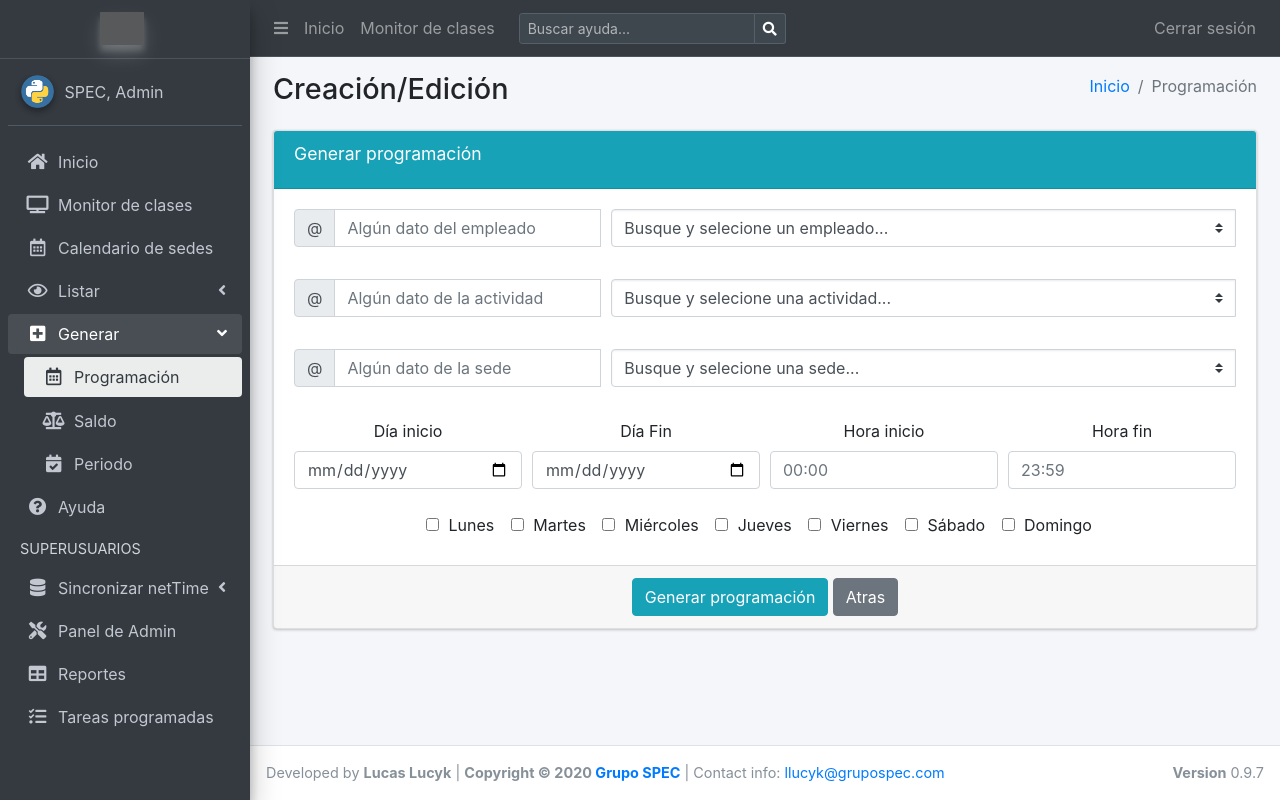
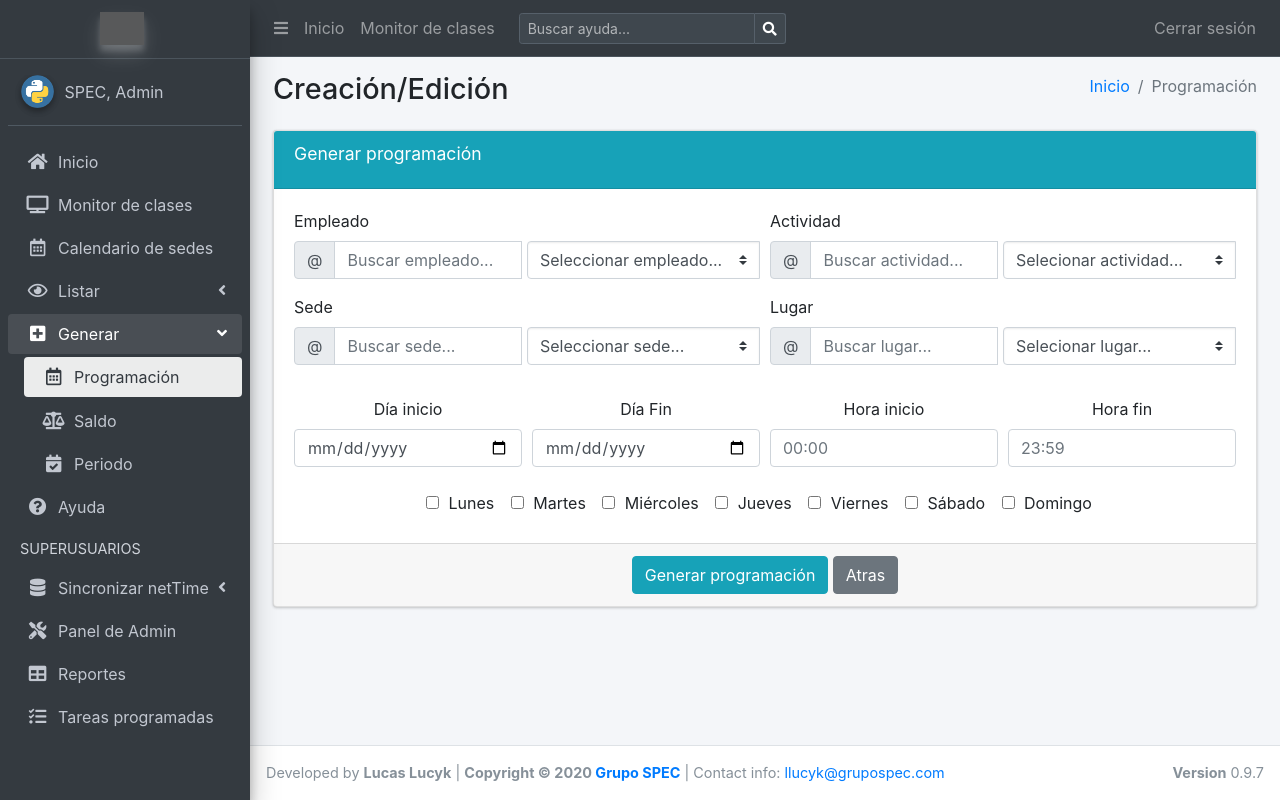
Before and after one commit to lucaslucyk/sgc-web, a Django app: page /create/programacion/ in a window 1280 px wide. Run offline with Django 3.2, Linux system fonts and the light colour scheme; a user stored in the database is signed in; parts of the project's set-up code (start-up, migrations or seed data) failed here and were passed over; some libraries are stand-ins or nearby versions; grey boxes are pictures that could not be loaded.

Commit message:
programming supports place

```diff
--- a/scg/apps/api/urls.py
+++ b/scg/apps/api/urls.py
@@ -31,12 +31,12 @@ get_urls = [
 		'actividades/<str:_filter>/', views.get_actividades,
 		name='get_actividades'),
 	path('sedes/<str:_filter>/', views.get_sedes, name='get_sedes'),
+	path('lugares/<str:_filter>/', views.get_lugares, name='get_lugares'),
 	path('day_classes/', views.get_day_classes, name='get_day_classes'),
 	path(
 		'clases_from_certificado/<int:certificado_id>/',
 		views.get_clases_from_certificado, name='clases_from_certificado'),
 	path('comment/<int:comment>',views.get_comment_data, name='get_comment'),
-
 	path('current-version/', views.get_current_version, name='current_version'),
 ]
 
--- a/scg/apps/api/views.py
+++ b/scg/apps/api/views.py
@@ -162,7 +162,7 @@ class ComentarioViewSet(BaseViewSet, viewsets.ModelViewSet):
 
         return Response(self.get_serializer(instance).data)
 
-### v1.0 ###
+### v1.0 OR internal ###
 
 # class EmployeeAutocomplete(autocomplete.Select2QuerySetView):
 #     def get_queryset(self):
@@ -278,6 +278,21 @@ def get_sedes(request, _filter, context=None):
 
     return JsonResponse({"results":results})
 
+
+@login_required
+def get_lugares(request, _filter, context=None):
+    """ return activitys what match with filter in JSON format """
+
+    lugares = get_model_data(
+        Lugar, _filter, _fields=('nombre',), _order='nombre')
+
+    results = [{
+        "id": lugar.id,
+        "text": lugar.__str__(),
+    } for lugar in lugares]
+
+    return JsonResponse({"results": results})
+
 @login_required
 def get_comment_data(request, comment, context=None):
     if not comment:
--- a/scg/apps/scg_app/views.py
+++ b/scg/apps/scg_app/views.py
@@ -620,11 +620,15 @@ def programar(request, context=None):
             "empleado": request.POST.get('empleados-search'),
             "actividad": request.POST.get('actividades-search'),
             "sede": request.POST.get('sedes-search'),
+            "lugar": request.POST.get('lugares-search'),
         }
         context["search_data"] = search_data
 
-        if ("empleados-results" and "actividades-results" and
-                "sedes-results" not in request.POST.keys()):
+        _keywords = (
+            "empleados-results", "actividades-results",
+            "sedes-results", "lugares-results"
+        )
+        if any(_ not in request.POST.keys() for _ in _keywords):
             messages.warning(
                 request, "Busque y seleccione los datos en desplegables.")
             return render(request, template, context)
@@ -637,12 +641,15 @@ def programar(request, context=None):
                     Actividad, pk=request.POST.get("actividades-results")),
                 "sede": get_object_or_404(
                     Sede, pk=request.POST.get("sedes-results")),
+                "lugar": get_object_or_404(
+                    Lugar, pk=request.POST.get("lugares-results")),
             }
 
             #update selected data
             context["empleado_selected"] = fields.get("empleado")
             context["actividad_selected"] = fields.get("actividad")
             context["sede_selected"] = fields.get("sede")
+            context["lugar_selected"] = fields.get("lugar")
         except:
             messages.error(request, "Error en campos de búsqueda.")
             return render(request, template, context)
@@ -735,6 +742,7 @@ def programar(request, context=None):
             empleado=fields["empleado"],
             actividad=fields["actividad"],
             sede=fields["sede"],
+            lugar=fields["lugar"],
         )
 
         _not_success, _rejecteds, _creadas = False, False, 0
@@ -788,6 +796,7 @@ def programacion_update(request, pk, context=None):
         "empleado": rec.empleado,
         "actividad": rec.actividad,
         "sede": rec.sede,
+        "lugar": rec.lugar,
     }
 
     #check change permission
@@ -824,6 +833,7 @@ def programacion_update(request, pk, context=None):
             "empleado": rec.empleado,
             "actividad": rec.actividad,
             "sede": rec.sede,
+            "lugar": rec.lugar,
         }
 
         if fields.get("fecha_hasta") < datetime.date.today() and not settings.DEBUG:
--- a/scg/requirements.txt
+++ b/scg/requirements.txt
@@ -9,3 +9,4 @@ markdown
 django-filter
 pandas
 django-extensions
+selenium
--- a/scg/scg/settings.py
+++ b/scg/scg/settings.py
@@ -244,6 +244,11 @@ ACCIONES_CHOICES = (
     ("comentario", "Comentario"),   #keep last
 )
 
+LUGARES_CHOICES = (
+    ("Real", "Real"),
+    ("Virtual", "Virtual"),  # keep last
+)
+
 #help editor
 CKEDITOR_CONFIGS = {
     "default": {
--- a/scg/templates/apps/scg_app/create/programacion.html
+++ b/scg/templates/apps/scg_app/create/programacion.html
@@ -19,100 +19,141 @@
 
 				<div class="card-body">
 					{% if locked %}<fieldset disabled>{% endif %}
+
 					<div class="form-row">
-						<div class="form-group col-4">
-					        <div class="input-group mb-3">
+
+						<div class="form-group col-md-3 col-sm-6 col-xs-12 mb-2 mb-sm-3 mb-md-0">
+							<label for="empleados-search">Empleado</label>
+							<div class="input-group mb-md-3">
 								<div class="input-group-prepend">
-								<span class="input-group-text" id="basic-addon1">@</span>
+									<span class="input-group-text" id="basic-addon1">@</span>
 								</div>
 								<input id="empleados-search" type="text" name="empleados-search" value="{{search_data.empleado}}"
 									api-model-search="true" model-search="empleados" put-in="empleados-results"
-									class="form-control" placeholder="Algún dato del empleado"
-									aria-label="Algún dato del empleado" aria-describedby="basic-addon1"
+									class="form-control" placeholder="Buscar empleado..."
+									aria-label="Buscar empleado..." aria-describedby="basic-addon1"
 									minlength="4" required>
 								<div class="invalid-feedback">
 					        Escriba al menos 4 caracteres para buscar.
 					      </div>
 							</div>
 						</div>
-						<div class="form-group col-8">
-			        <div class="input-group mb-3">
+						<div class="form-group col-md-3 col-sm-6 col-xs-12 pl-md-0 mb-sm-3 mb-md-0">
+							<label for="empleados-search" class="d-none d-sm-inline-block">&nbsp;</label>
+			        <div class="input-group">
 								<select id="empleados-results" class="custom-select" name="empleados-results" required>
 									{% if empleado_selected %}
 										<option value="{{empleado_selected.pk}}" selected="">{{empleado_selected.get_str}}</option>
 									{% else %}
-										<option value="" selected="">Busque y selecione un empleado...</option>
+										<option value="" selected="">Seleccionar empleado...</option>
 									{% endif %}
 								</select>
 								<div class="invalid-feedback">
-					        Utilice el cuadro de búsuqeda, presione Enter y luego seleccione un empleado.
+					        Busque y luego seleccione un empleado.
 					      </div>
 							</div>
 						</div>
-					</div>
 
-					<div class="form-row">
-						<div class="form-group col-4">
-					        <div class="input-group mb-3">
+						<div class="form-group col-md-3 col-sm-6 col-xs-12 mb-2 mb-sm-3 mb-md-0">
+							<label for="empleados-search">Actividad</label>
+							<div class="input-group mb-md-3">
 								<div class="input-group-prepend">
 								<span class="input-group-text" id="basic-addon2">@</span>
 								</div>
 								<input id="actividades-search" type="text" name="actividades-search" value="{{search_data.actividad}}"
 									api-model-search="true" model-search="actividades" put-in="actividades-results"
-									class="form-control" placeholder="Algún dato de la actividad"
-									aria-label="Algún dato de la actividad" aria-describedby="basic-addon2"
+									class="form-control" placeholder="Buscar actividad..."
+									aria-label="Buscar actividad..." aria-describedby="basic-addon2"
 									minlength="4" required>
 								<div class="invalid-feedback">
 					        Escriba al menos 4 caracteres para buscar.
 					      </div>
 							</div>
 						</div>
-						<div class="form-group col-8">
-					        <div class="input-group mb-3">
+						<div class="form-group col-md-3 col-sm-6 col-xs-12 pl-md-0 mb-sm-3 mb-md-0">
+							<label for="empleados-search" class="d-none d-sm-inline-block">&nbsp;</label>
+							<div class="input-group">
 								<select id="actividades-results" name="actividades-results" class="custom-select" required>
 									{% if actividad_selected %}
 										<option value="{{actividad_selected.pk}}" selected="">{{actividad_selected.get_str}}</option>
 									{% else %}
-										<option value="" selected="">Busque y selecione una actividad...</option>
+										<option value="" selected="">Selecionar actividad...</option>
 									{% endif %}
 								</select>
 								<div class="invalid-feedback">
-					        Utilice el cuadro de búsuqeda, presione Enter y luego seleccione una actividad.
+					        Busque y luego seleccione una actividad.
 					      </div>
 							</div>
 						</div>
-					</div>
 
-					<div class="form-row">
-						<div class="form-group col-4">
-					        <div class="input-group mb-3">
+					</div><!-- #form-row -->
+
+					<div class="form-row mb-sm-3">
+
+						<div class="form-group col-md-3 col-sm-6 col-xs-12 mb-2 mb-sm-3 mb-md-0">
+							<label for="empleados-search">Sede</label>
+							<div class="input-group mb-md-3">
 								<div class="input-group-prepend">
 								<span class="input-group-text" id="basic-addon3">@</span>
 								</div>
 								<input id="sedes-search" type="text" name="sedes-search" value="{{search_data.sede}}"
 									api-model-search="true" model-search="sedes" put-in="sedes-results"
-									class="form-control" placeholder="Algún dato de la sede"
-									aria-label="Algún dato de la sede" aria-describedby="basic-addon23"
+									class="form-control" placeholder="Buscar sede..."
+									aria-label="Buscar sede..." aria-describedby="basic-addon23"
 									minlength="4" required>
 								<div class="invalid-feedback">
 					        Escriba al menos 4 caracteres para buscar.
 					      </div>
 							</div>
 						</div>
-						<div class="form-group col-8">
-					        <div class="input-group mb-3">
+						<div class="form-group col-md-3 col-sm-6 col-xs-12 pl-md-0 mb-sm-3 mb-md-0">
+							<label for="empleados-search" class="d-none d-sm-inline-block">&nbsp;</label>
+							<div class="input-group">
 								<select id="sedes-results" name="sedes-results" class="custom-select" required>
 									{% if sede_selected %}
 										<option value="{{sede_selected.pk}}" selected="">{{sede_selected.get_str}}</option>
 									{% else %}
-										<option value="" selected="">Busque y selecione una sede...</option>
+										<option value="" selected="">Seleccionar sede...</option>
 									{% endif %}
 								</select>
 								<div class="invalid-feedback">
-					        Utilice el cuadro de búsuqeda, presione Enter y luego seleccione una sede.
+					        Busque y luego seleccione una sede.
 					      </div>
 							</div>
 						</div>
+
+						<div class="form-group col-md-3 col-sm-6 col-xs-12 mb-2 mb-sm-3 mb-md-0">
+							<label for="lugares-search">Lugar</label>
+							<div class="input-group mb-md-3">
+								<div class="input-group-prepend">
+								<span class="input-group-text" id="basic-addon2">@</span>
+								</div>
+								<input id="lugares-search" type="text" name="lugares-search" value="{{search_data.lugar}}"
+									api-model-search="true" model-search="lugares" put-in="lugares-results"
+									class="form-control" placeholder="Buscar lugar..."
+									aria-label="Buscar lugar..." aria-describedby="basic-addon2"
+									minlength="4" required>
+								<div class="invalid-feedback">
+					        Escriba al menos 4 caracteres para buscar.
+					      </div>
+							</div>
+						</div>
+						<div class="form-group col-md-3 col-sm-6 col-xs-12 pl-md-0 mb-sm-3 mb-md-0">
+							<label for="lugares-results" class="d-none d-sm-inline-block">&nbsp;</label>
+							<div class="input-group">
+								<select id="lugares-results" name="lugares-results" class="custom-select" required>
+									{% if lugar_selected %}
+										<option value="{{lugar_selected.pk}}" selected="">{{lugar_selected}}</option>
+									{% else %}
+										<option value="" selected="">Selecionar lugar...</option>
+									{% endif %}
+								</select>
+								<div class="invalid-feedback">
+					        Busque y luego seleccione un lugar.
+					      </div>
+							</div>
+						</div>
+
 					</div>
 
 					<div class="form-row text-center">
--- a/scg/templates/apps/scg_app/list/programaciones.html
+++ b/scg/templates/apps/scg_app/list/programaciones.html
@@ -16,6 +16,7 @@
   <tr>
     <th>Empleado</th>
     <th>Sede</th>
+    <th>Lugar</th>
     <th>Actividad</th>
     <th>D&iacute;a/s</th>
     <th>Desde</th>
@@ -31,6 +32,7 @@
     <tr>
       <td class="align-middle">{{programacion.empleado|capfirst}}</td>
       <td class="align-middle">{{programacion.sede.nombre|capfirst}}</td>
+      <td class="align-middle">{{programacion.lugar.nombre|title}}</td>
       <td class="align-middle">{{programacion.actividad.nombre|capfirst}}</td>
       <td class="align-middle">{{programacion.get_dias_str}}</td>
       <td class="align-middle">{{programacion.fecha_desde}}</td>
@@ -58,6 +60,7 @@
   <tr>
     <th>Empleado</th>
     <th>Sede</th>
+    <th>Lugar</th>
     <th>Actividad</th>
     <th>D&iacute;a/s</th>
     <th>Desde</th>
```
Also changed, not shown: scg/apps/scg_app/admin.py (+4 -3 lines), scg/apps/scg_app/models.py (+40 -1 lines), scg/browser_tests/test_firefox.py (+8 -12 lines), scg/templates/apps/scg_app/update/programacion.html (+18 -12 lines), scg/db.sqlite3.
